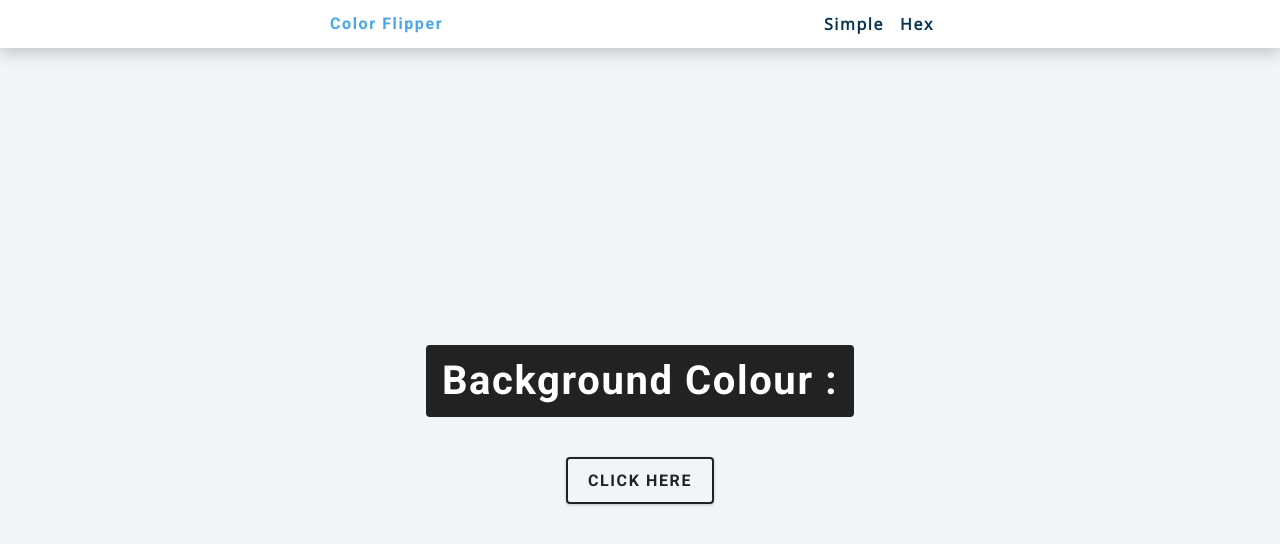
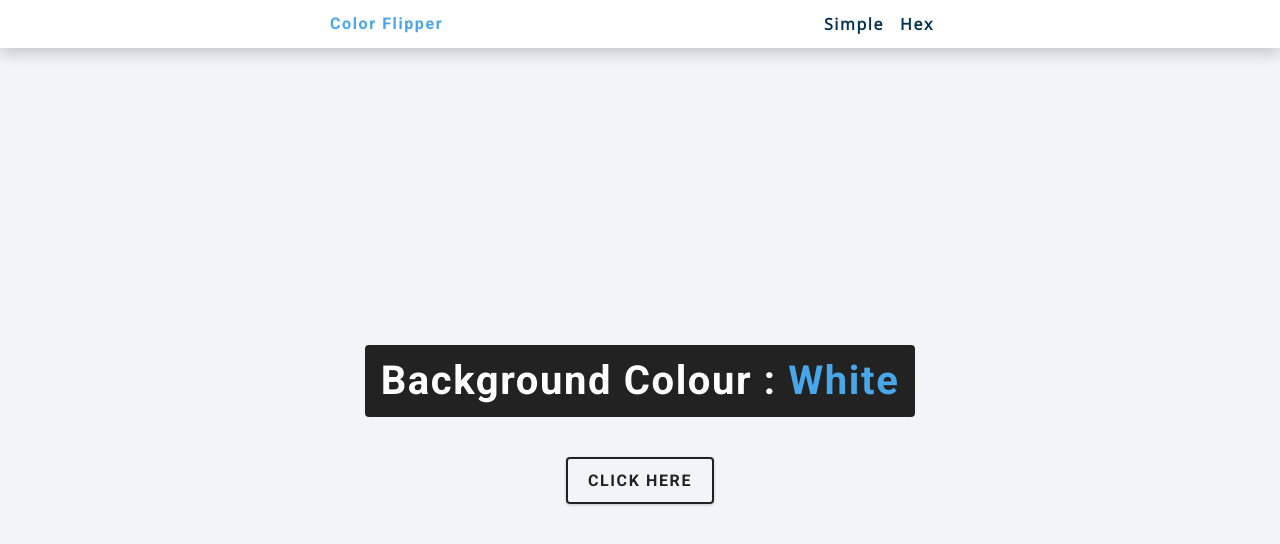
Before and after one commit to lodipalle/colorflipper, a plain HTML site: page hex.html in a window 1280 px wide. Drawn offline with nearby package versions, Linux system fonts and the light colour scheme.

Commit message:
edited index and hex

```diff
--- a/hex.html
+++ b/hex.html
@@ -29,6 +29,7 @@
       <div class="button container">
         <h2>Background Colour :
           <span class="color">
+            White
           </span>
         </h2>
         <button class="btn btn-hero" id="btn">Click Here</button>
```
Also changed, not shown: index.html (+1 -0 lines).
